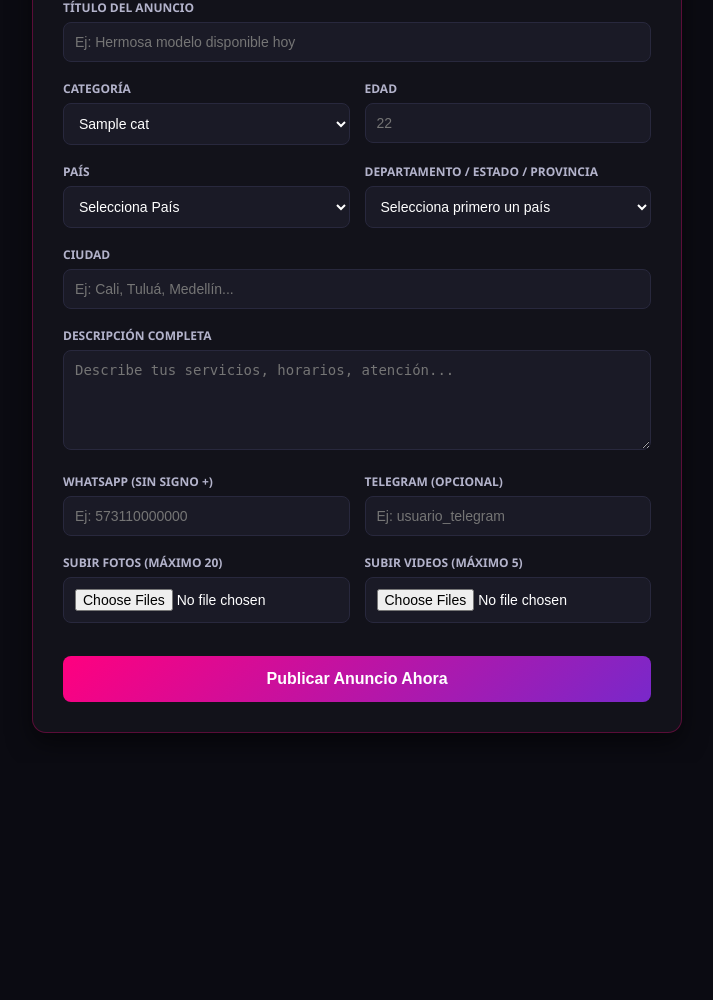
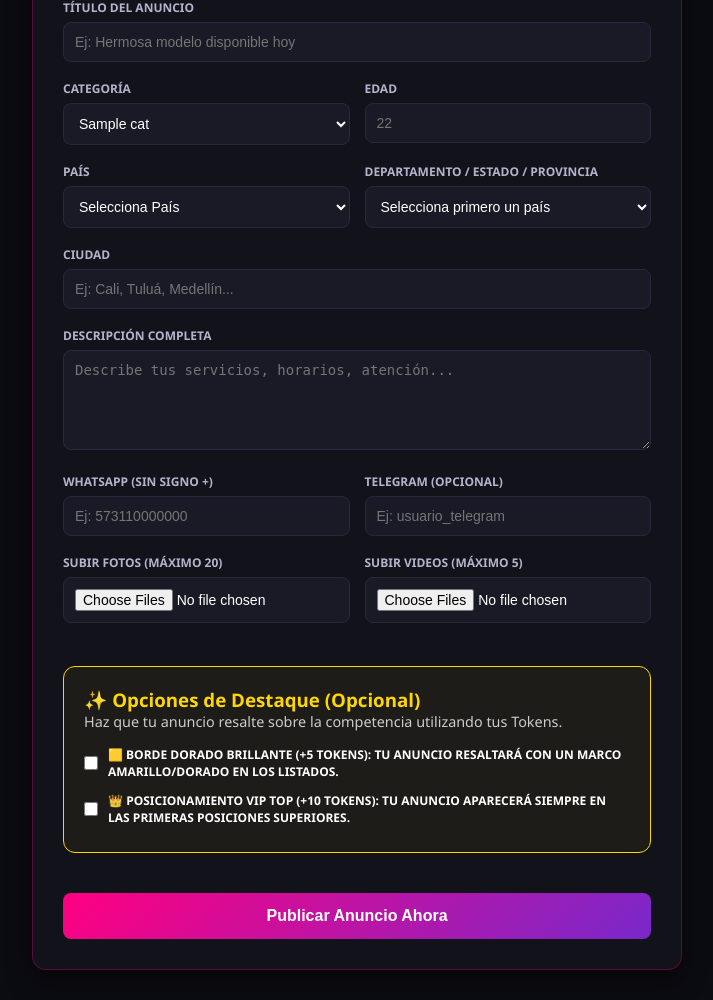
Before and after one commit to johancanalyoutobe-wq/Erotisex, a Flask app: template templates/publicar.html in a window 1280 px wide. Shown: the part 117-1117 px from the top of the page, without its empty margins (283-996 px from the left). Before the commit the page ends 850 px from the top, so only its background shows below. Run offline with Flask 3, Linux system fonts and the light colour scheme; the template is opened without the code that fills it: most values are stand-ins (such as "Sample title", 1, 10 or a date in 2020).

Commit message:
Agregar casillas de mejoras VIP en publicar.html

```diff
--- a/templates/publicar.html
+++ b/templates/publicar.html
@@ -96,7 +96,23 @@
                 <input type="file" name="videos" multiple accept="video/*">
             </div>
         </div>
+<!-- Sección de Mejoras VIP y Destaque -->
+<div style="background: rgba(255, 215, 0, 0.05); border: 1px solid #ffd700; padding: 20px; border-radius: 12px; margin: 25px 0;">
+    <h3 style="color: #ffd700; margin-top: 0;">✨ Opciones de Destaque (Opcional)</h3>
+    <p style="color: #ccc; font-size: 0.9em; margin-bottom: 15px;">
+        Haz que tu anuncio resalte sobre la competencia utilizando tus Tokens.
+    </p>
 
+    <label style="display: flex; align-items: center; gap: 10px; margin-bottom: 12px; cursor: pointer; color: #fff;">
+        <input type="checkbox" name="destacado_borde" value="1" style="width: 20px; height: 20px; accent-color: #ffd700;">
+        <span><strong>🟨 Borde Dorado Brillante (+5 Tokens):</strong> Tu anuncio resaltará con un marco amarillo/dorado en los listados.</span>
+    </label>
+
+    <label style="display: flex; align-items: center; gap: 10px; cursor: pointer; color: #fff;">
+        <input type="checkbox" name="posicion_vip" value="1" style="width: 20px; height: 20px; accent-color: #ffd700;">
+        <span><strong>👑 Posicionamiento VIP Top (+10 Tokens):</strong> Tu anuncio aparecerá siempre en las primeras posiciones superiores.</span>
+    </label>
+</div>
         <button type="submit" class="btn-publish">Publicar Anuncio Ahora</button>
     </form>
 </div>
```
